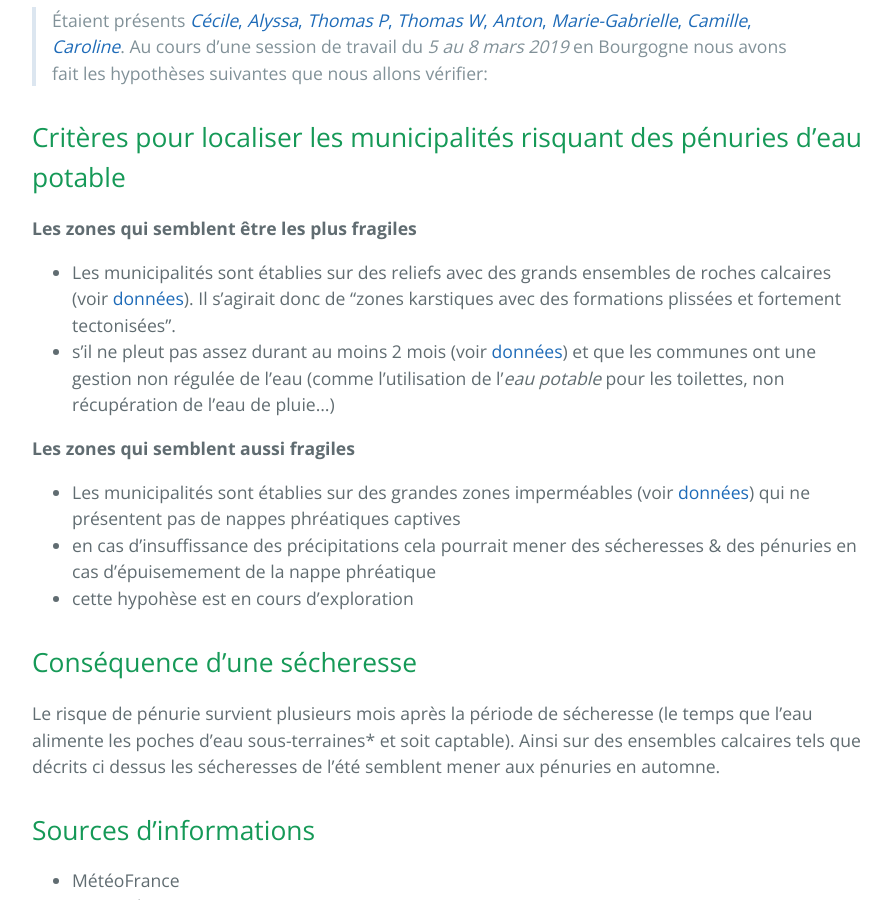
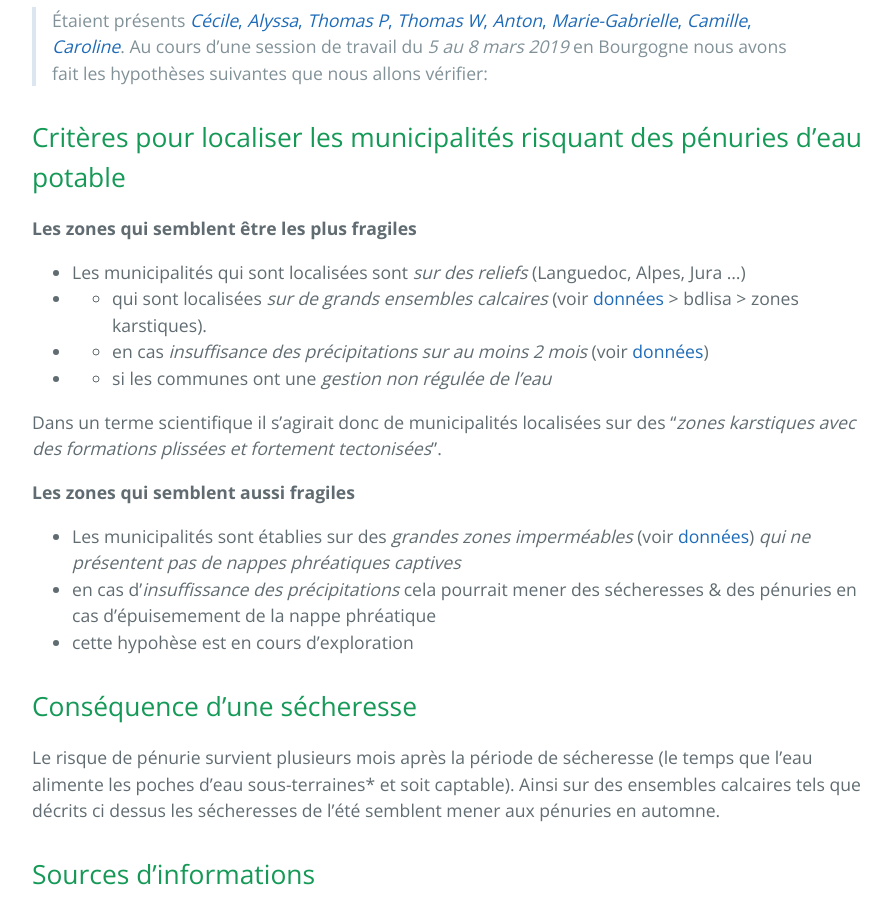
Before and after one commit to secheresses/Ancien-site, a Jekyll site: the page built from pages/risques-penurie-eau.md, in a window 1280 px wide and 900 px high, scrolled down 2223 px. Shown: the whole window, without its empty margins (192-1083 px from the left). Built offline with Jekyll 4.4.1, drawn with Linux system fonts in a browser that asks for light colours.

Commit message:
Mise à jour des critères

```diff
--- a/pages/risques-penurie-eau.md
+++ b/pages/risques-penurie-eau.md
@@ -40,13 +40,17 @@ Au cours d'une session de travail du *5 au 8 mars 2019* en Bourgogne nous avons
 
 **Les zones qui semblent être les plus fragiles**
 
-* Les municipalités sont établies sur des reliefs avec des grands ensembles de roches calcaires (voir [données](../donnees)). Il s'agirait donc de "zones karstiques avec des formations plissées et fortement tectonisées".
-* s'il ne pleut pas assez durant au moins 2 mois (voir [données](../donnees)) et que les communes ont une gestion non régulée de l'eau (comme l'utilisation de l'*eau potable* pour les toilettes, non récupération de l'eau de pluie...)
+* Les municipalités qui sont localisées sont *sur des reliefs* (Languedoc, Alpes, Jura ...)
+* + qui sont localisées *sur de grands ensembles calcaires* (voir [données](../donnees) > bdlisa > zones karstiques).
+* + en cas *insuffisance des précipitations sur au moins 2 mois* (voir [données](../donnees))
+* + si les communes ont une *gestion non régulée de l'eau*
+
+Dans un terme scientifique il s'agirait donc de municipalités localisées sur des "*zones karstiques avec des formations plissées et fortement tectonisées*".
 
 **Les zones qui semblent aussi fragiles**
 
-* Les municipalités sont établies sur des grandes zones imperméables (voir [données](../donnees)) qui ne présentent pas de nappes phréatiques captives
-* en cas d'insuffissance des précipitations cela pourrait mener des sécheresses & des pénuries en cas d'épuisemement de la nappe phréatique
+* Les municipalités sont établies sur des *grandes zones imperméables* (voir [données](../donnees)) *qui ne présentent pas de nappes phréatiques captives*
+* en cas d'*insuffissance des précipitations* cela pourrait mener des sécheresses & des pénuries en cas d'épuisemement de la nappe phréatique
 * cette hypohèse est en cours d'exploration
 
 ## Conséquence d'une sécheresse
```
